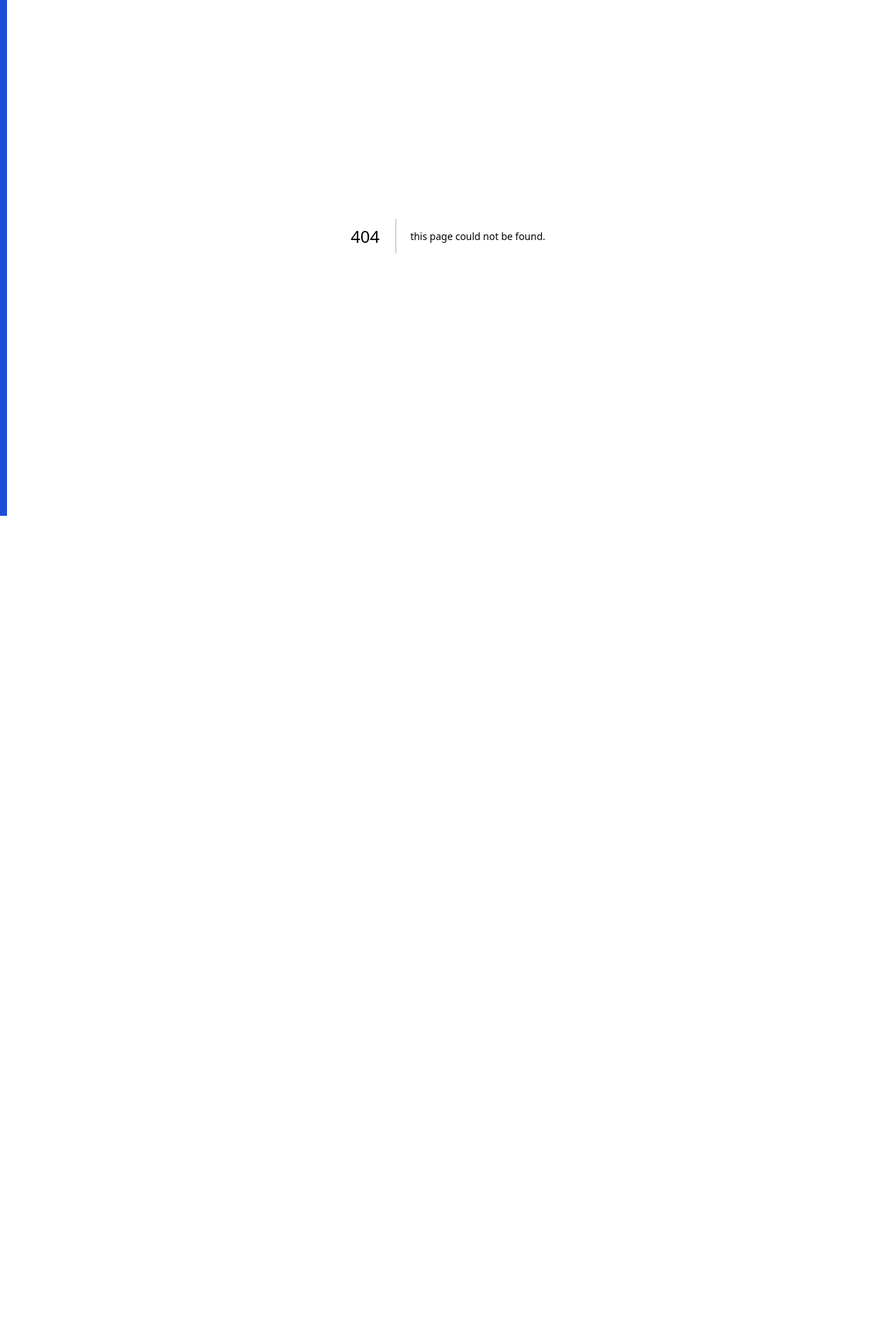
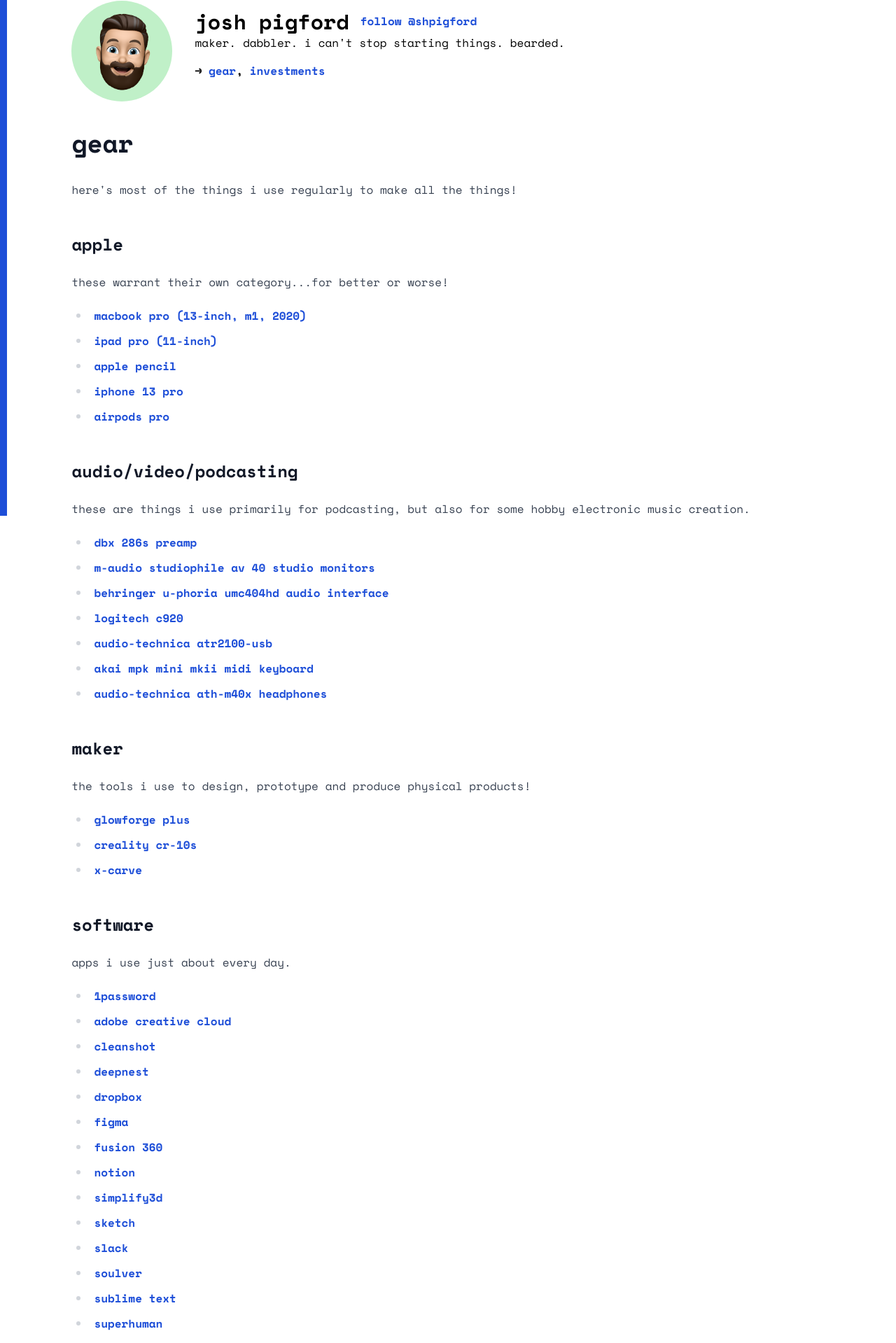
Before and after one commit to Shpigford/joshpigford-next, a Next.js app: page /gear in a window 1280 px wide. Before the commit this address had no page. Shown: the part 63-1982 px from the top of the page at 70% size. Before the commit the page ends 800 px from the top, so only its background shows below. Built offline with nearby package versions, Linux system fonts and the light colour scheme.

Commit message:
Title fix + gear page

```diff
--- a/components/layout.js
+++ b/components/layout.js
@@ -49,7 +49,7 @@
           </div>
           <p className="mb-4">Maker. Dabbler. I can't stop starting things. Bearded.</p>
           <p className='font-bold'>
-            &rarr; <Link href="/investments">Investments</Link>
+            &rarr; <Link href="/gear">Gear</Link>, <Link href="/investments">Investments</Link>
           </p>
         </div>
       </header>
@@ -57,7 +57,7 @@
       {props.children}
 
       <footer className="mt-20 text-sm text-gray-400">
-        This is a footer and I have no idea what to put here. <a href="https://github.com/Shpigford/joshpigford-next/commits/main">Changelog</a>.
+        This is a footer and I have no idea what to put here. <a href="https://github.com/Shpigford/joshpigford-next /commits/main">Changelog</a>.
       </footer>
     </>
   );
--- /dev/null
+++ b/pages/gear.js
@@ -0,0 +1,65 @@
+/* eslint-disable react/no-unescaped-entities */
+import Layout from '../components/layout'
+import Head from 'next/head';
+
+export default function Gear() {
+  return (
+    <Layout title="Gear" desc="Most of the gear I use regularly to make all the things!">
+      <div className="prose max-w-none">
+        <h1>Gear</h1>
+        <p>Here's most of the things I use regularly to make all the things!</p>
+        <h2>Apple</h2>
+        <p>These warrant their own category...for better or worse!</p>
+        <ul>
+          <li><a href="https://www.apple.com/macbook-pro/">MacBook Pro (13-inch, M1, 2020)</a></li>
+          <li><a href="https://www.apple.com/ipad-pro/">iPad Pro (11-inch)</a></li>
+          <li><a href="https://www.apple.com/apple-pencil/">Apple Pencil</a></li>
+          <li><a href="https://www.apple.com/iphone-13-pro/">iPhone 13 Pro</a></li>
+          <li><a href="https://www.apple.com/airpods-pro/">AirPods Pro</a></li>
+        </ul>
+
+        <h2>Audio/Video/Podcasting</h2>
+        <p>These are things I use primarily for podcasting, but also for some hobby electronic music creation.</p>
+        <ul>
+          <li><a href="https://dbxpro.com/en/products/286s">DBX 286S Preamp</a></li>
+          <li><a href="https://www.m-audio.com/products/view/studiophile-av-40">M-Audio Studiophile AV 40 Studio Monitors</a></li>
+          <li><a href="https://www.behringer.com/Categories/Behringer/Computer-Audio/Interfaces/UMC404HD/p/P0BK1">Behringer U-Phoria UMC404HD Audio Interface</a></li>
+          <li><a href="https://www.logitech.com/en-us/product/hd-pro-webcam-c920s">Logitech C920</a></li>
+          <li><a href="https://www.audio-technica.com/cms/wired_mics/b8dd84773f83092c/index.html">Audio-Technica ATR2100-USB</a></li>
+          <li><a href="https://www.akaipro.com/mpk-mini-mkii">Akai MPK Mini MKII MIDI Keyboard</a></li>
+          <li><a href="https://www.audio-technica.com/cms/headphones/75b2f282c93a7651/index.html">Audio-Technica ATH-M40x Headphones</a></li>
+        </ul>
+
+        <h2>Maker</h2>
+        <p>The tools I use to design, prototype and produce physical products!</p>
+        <ul>
+          <li><a href="https://glowforge.us/r/JTTLXZSA">Glowforge Plus</a></li>
+          <li><a href="https://www.creality3d.shop/products/creality-cr-10s-diy-desktop-3d-printer-300x300x400mm">Creality CR-10S</a></li>
+          <li><a href="https://www.inventables.com/technologies/x-carve">X-Carve</a></li>
+        </ul>
+
+        <h2>Software</h2>
+        <p>Apps I use just about every day.</p>
+        <ul>
+          <li><a href="https://1password.com">1Password</a></li>
+          <li><a href="https://www.adobe.com/creativecloud.html">Adobe Creative Cloud</a></li>
+          <li><a href="https://getcleanshot.com">CleanShot</a></li>
+          <li><a href="https://deepnest.io">Deepnest</a></li>
+          <li><a href="https://www.dropbox.com">Dropbox</a></li>
+          <li><a href="https://www.figma.com">Figma</a></li>
+          <li><a href="https://www.autodesk.com/products/fusion-360/overview">Fusion 360</a></li>
+          <li><a href="https://www.notion.so">Notion</a></li>
+          <li><a href="https://www.simplify3d.com">Simplify3D</a></li>
+          <li><a href="https://www.sketch.com">Sketch</a></li>
+          <li><a href="https://slack.com">Slack</a></li>
+          <li><a href="https://soulver.app">Soulver</a></li>
+          <li><a href="https://www.sublimetext.com">Sublime Text</a></li>
+          <li><a href="https://superhuman.com">Superhuman</a></li>
+          <li><a href="https://culturedcode.com/things/">Things</a></li>
+          <li><a href="https://trello.com">Trello</a></li>
+          <li><a href="https://zoom.us">Zoom</a></li>
+        </ul>
+      </div>
+    </Layout>
+  )
+}
--- a/pages/index.js
+++ b/pages/index.js
@@ -6,9 +6,6 @@
 export default function Home() {
   return (
     <Layout home>
-      <Head>
-        <title>{siteTitle}</title>
-      </Head>
       <section className='prose max-w-none'>
         <h2 className="mb-2">What I'm working on</h2>
         <p>In 2021 I founded <a href="https://maybe.co">Maybe</a> where we're helping folks take control of their financial future. I also run <a href="https://lasertweets.co">Laser Tweets</a> because we all need something ridiculous to do.</p>
--- a/pages/investments.js
+++ b/pages/investments.js
@@ -5,9 +5,6 @@
 export default function Investments() {
   return (
     <Layout title="Investments" desc="I've been doing tiny investments in startups since 2021, primarily to just get my feet wet and to diversify my high-level personal finance holdings. Here are the investments I've made.">
-      <Head>
-        <title>Investments</title>
-      </Head>
       <div className="prose max-w-none">
         <h1>Investments</h1>
         <p>I've been doing tiny investments in startups since 2021, primarily to just get my feet wet and to diversify my high-level personal finance holdings. Here are the investments I've made.</p>
```
